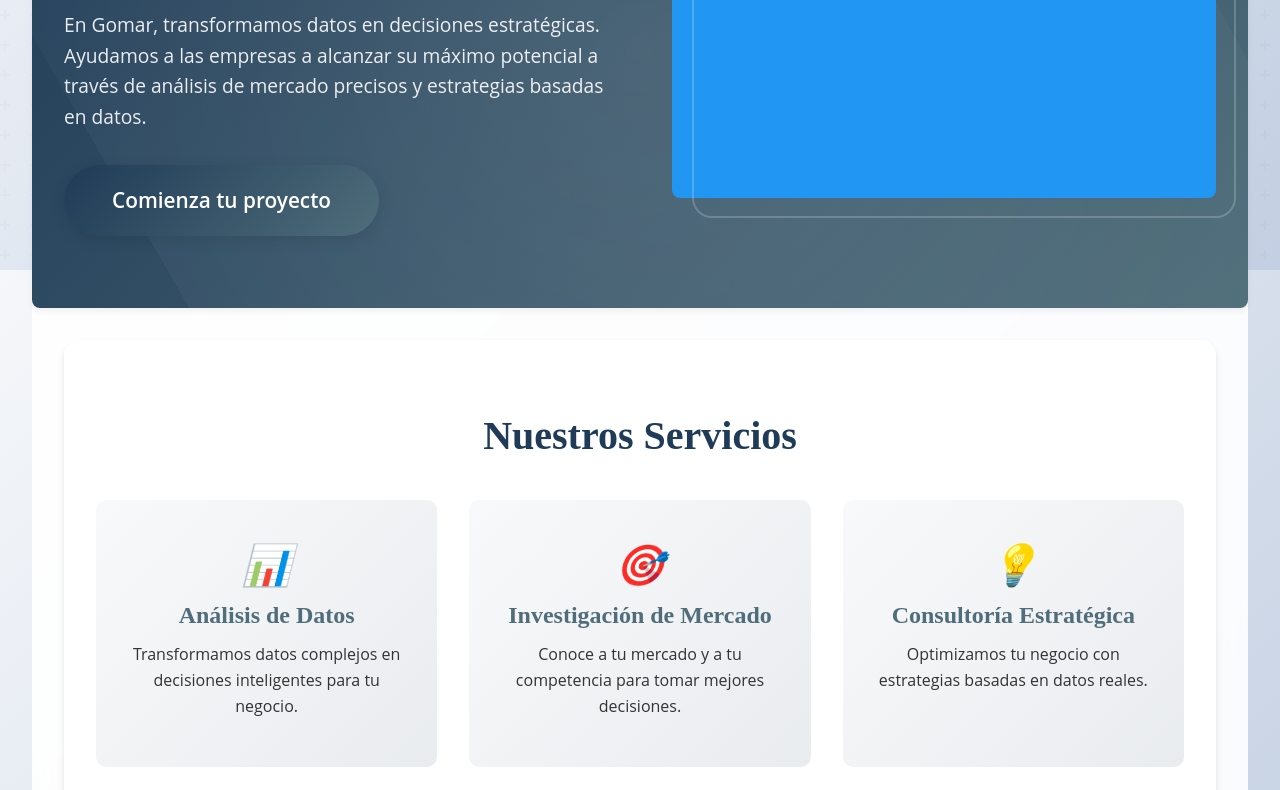
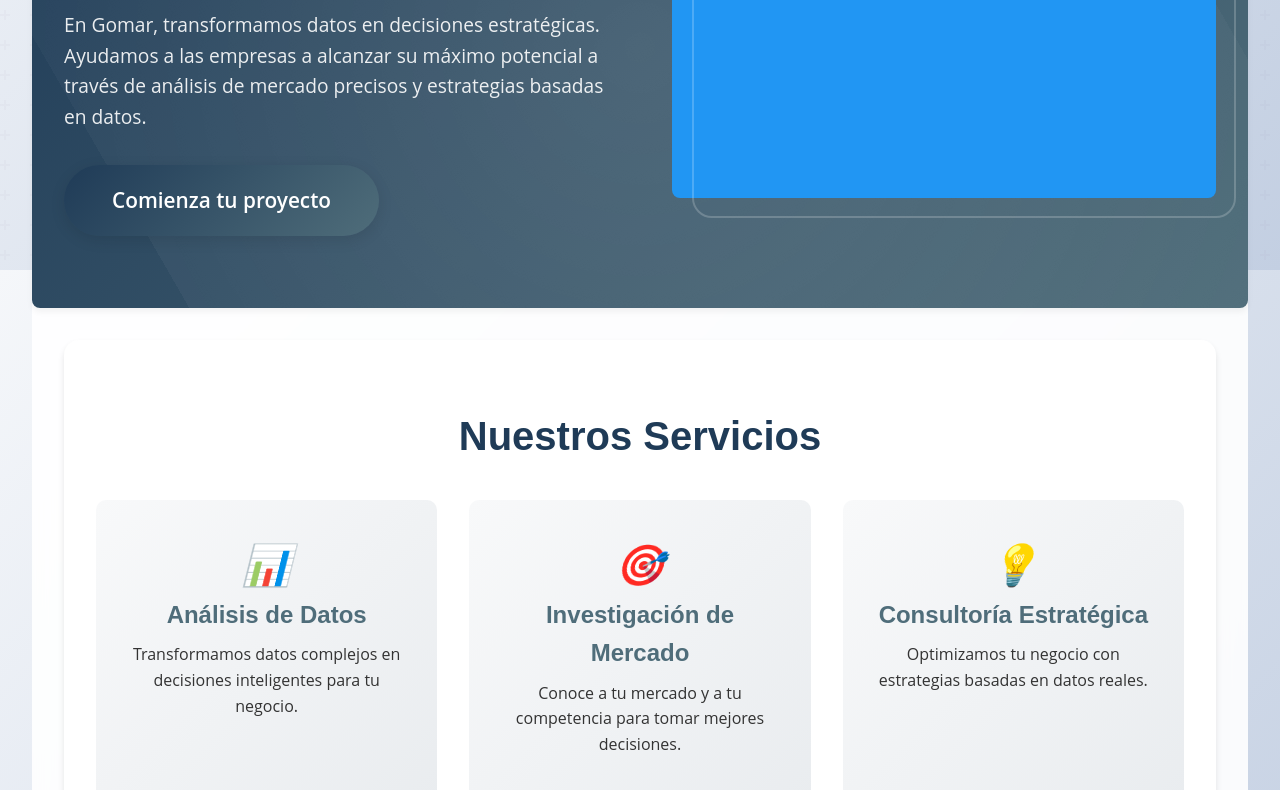
Before and after one commit to OctavioFloG/P-gina-web-Rafa, a website: page index.html in a window 1280 px wide. Shown: the part 530-1320 px from the top of the page. Drawn offline with Linux system fonts and the light colour scheme.

Commit message:
Change font headers to oswald

```diff
--- a/assets/css/styles.css
+++ b/assets/css/styles.css
@@ -6,11 +6,11 @@
 }
 
 /* Importar fuentes elegantes de Google Fonts */
-@import url('https://fonts.googleapis.com/css2?family=Lora:wght@500;700&family=Open+Sans:wght@400;600&display=swap');
+@import url('https://fonts.googleapis.com/css2?family=Oswald:wght@200..700&display=swap');
 
 /* Variables tipográficas y colores base */
 :root {
-  --font-heading: 'Lora', serif;
+  --font-heading: 'Oswald', sans-serif;
   --font-body: 'Open Sans', sans-serif;
   --color-primary: #1f3b57;
   --color-secondary: #4f6d7a;
```
